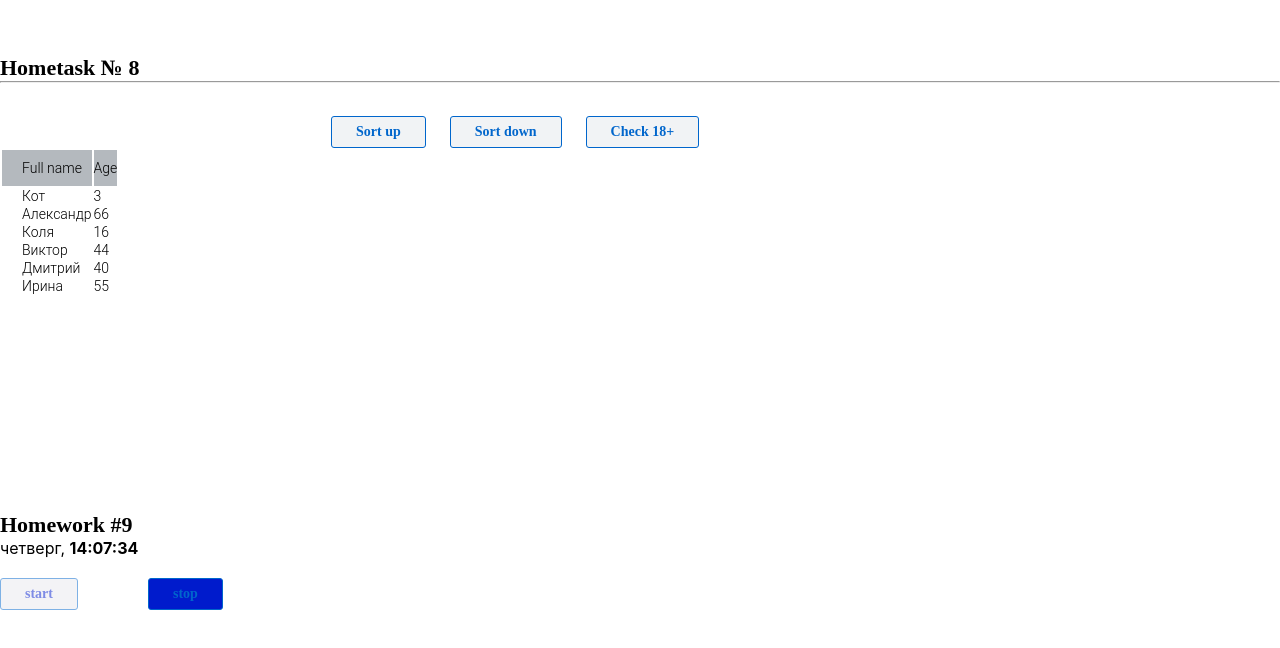
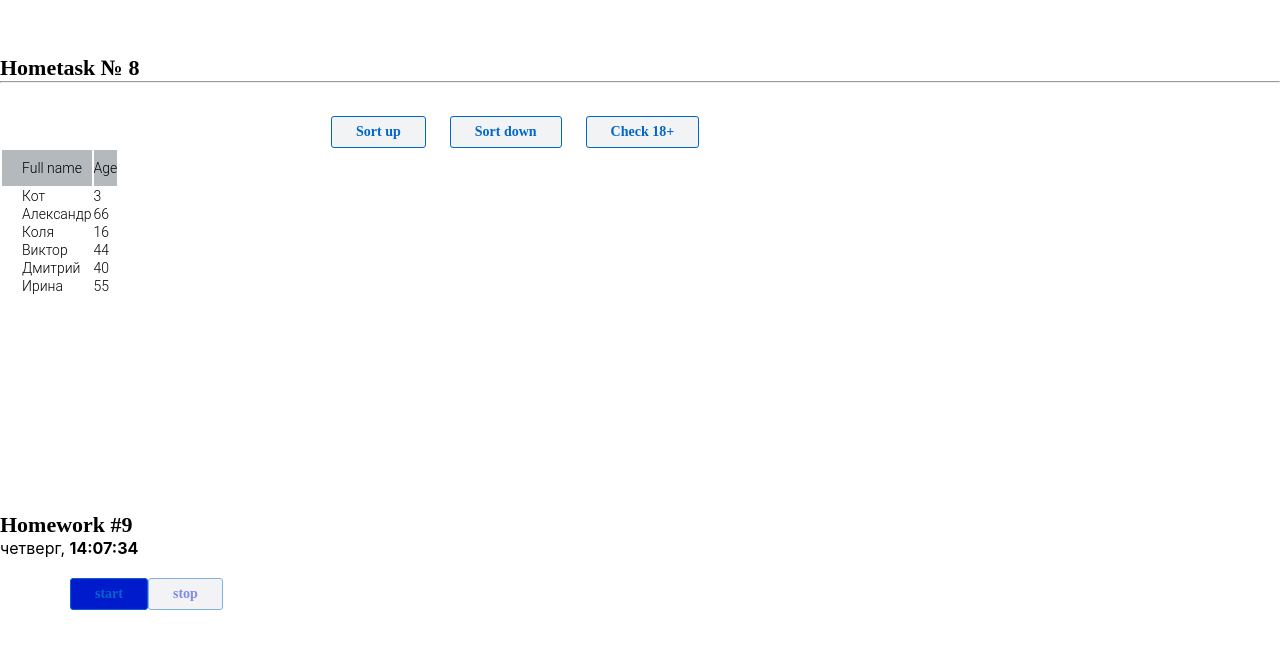
Before and after one commit to Maximaab/hws2, a React (Create React App) app: page /#/junior in a window 1280 px wide. Shown: the part 777-1425 px from the top of the page. Built offline with nearby package versions, Linux system fonts and the light colour scheme.

Commit message:
Commit 13.01

```diff
--- a/src/s2-homeworks/hw09/Clock.tsx
+++ b/src/s2-homeworks/hw09/Clock.tsx
@@ -74,14 +74,14 @@ function Clock() {
             <div className={s.buttonsContainer}>
                 <SuperButton
                     id={'hw9-button-start'}
-                    disabled={isSetInterval ? false : true} // пишут студенты // задизэйблить если таймер запущен
+                    disabled={isSetInterval ? true : false} // пишут студенты // задизэйблить если таймер запущен
                     onClick={start}
                 >
                     start
                 </SuperButton>
                 <SuperButton
                     id={'hw9-button-stop'}
-                    disabled={isSetInterval ? true : false} // пишут студенты // задизэйблить если таймер не запущен
+                    disabled={isSetInterval ? false : true} // пишут студенты // задизэйблить если таймер не запущен
                     onClick={stop}
                 >
                     stop
```
